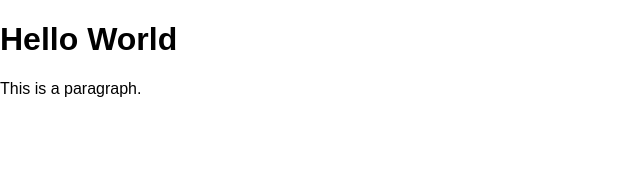
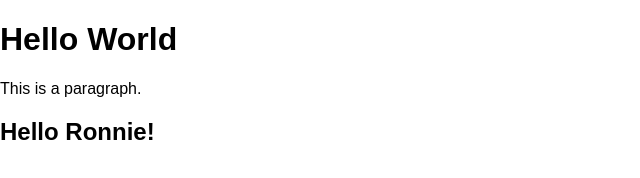
Before and after one commit to r0nnie-20/IcreatechsStudyHub, a plain HTML site: page index.html in a window 1280 px wide. Shown: the whole page, without its empty margins (0-640 px from the left). Drawn offline with Linux system fonts and the light colour scheme.

Commit message:
I added h2 element

```diff
--- a/index.html
+++ b/index.html
@@ -11,6 +11,9 @@
 
     <h1>Hello World</h1>
     <p>This is a paragraph.</p>
+
+    <h2>Hello Ronnie!</h2>
+
 
     <!-- #1 paragrah and h1 element goes here -->
 
```
